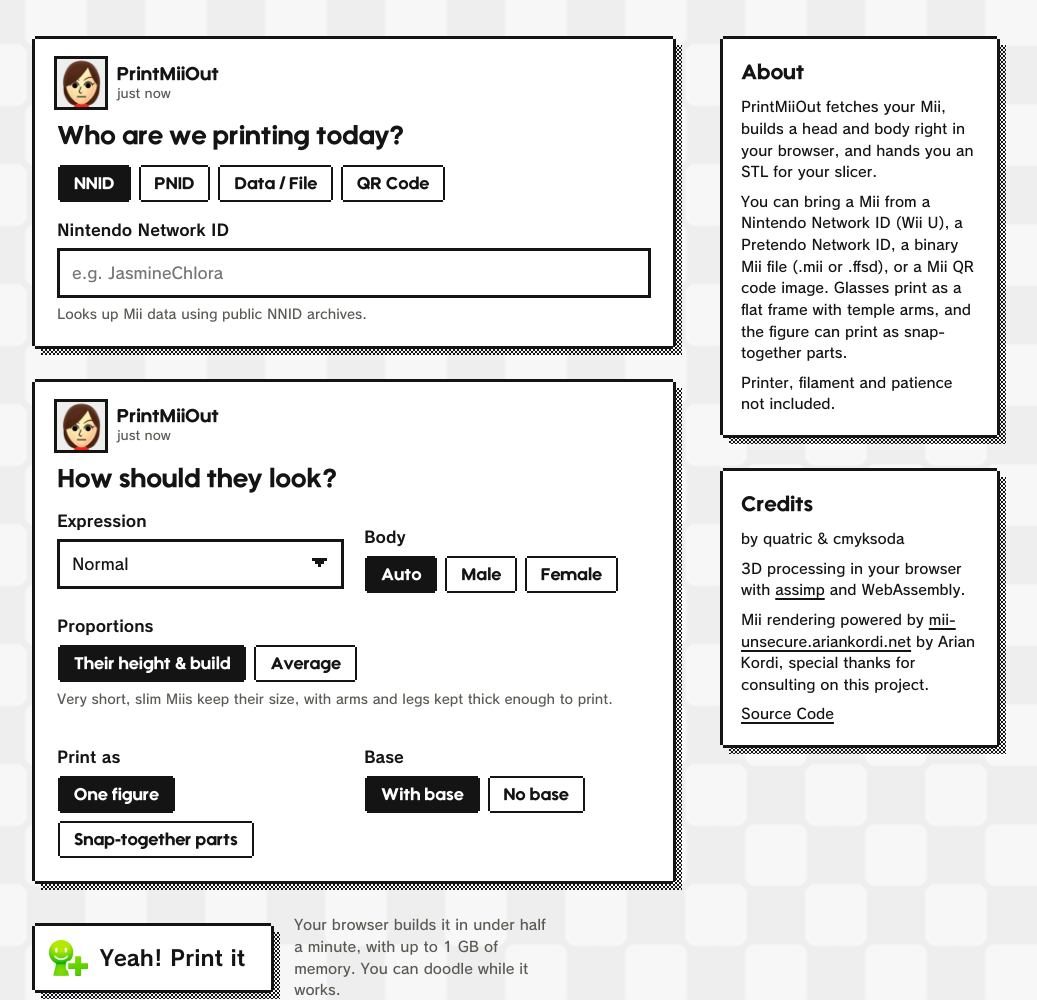
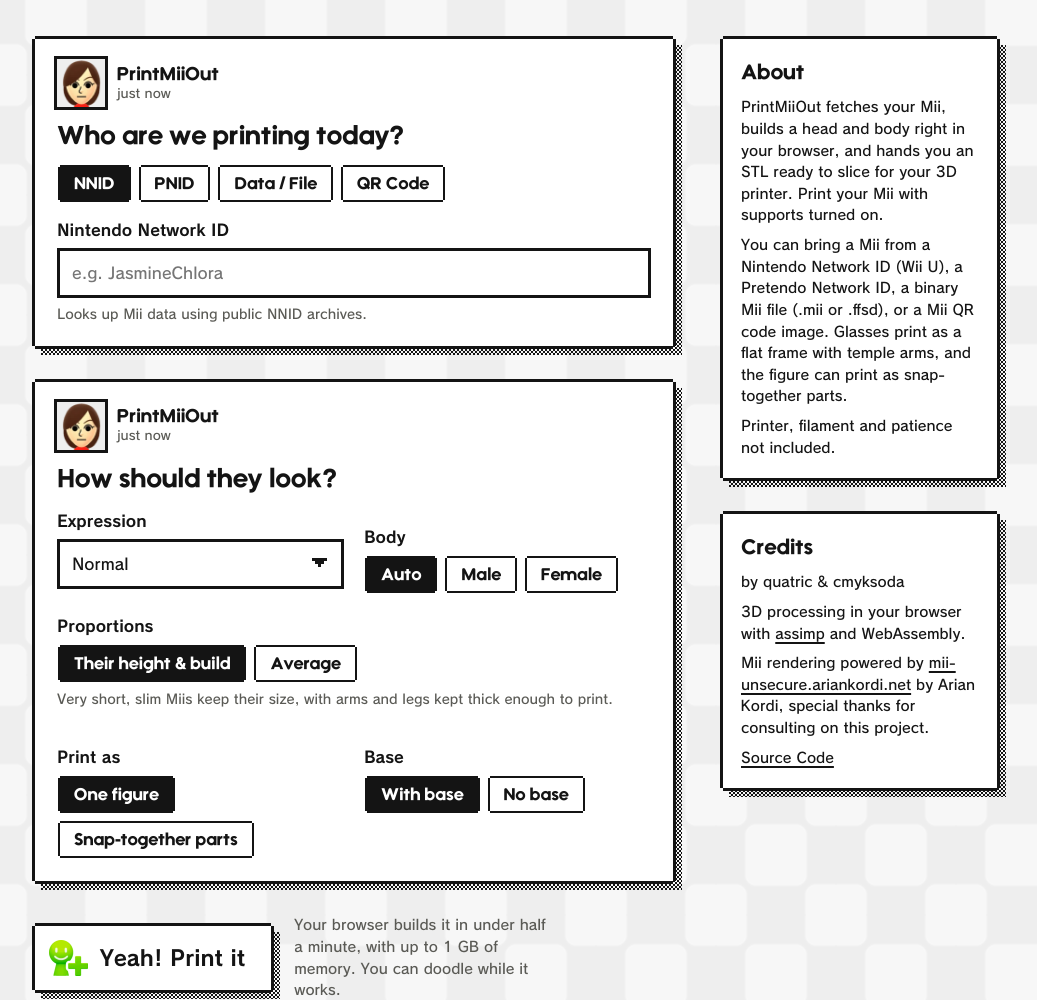
Before and after one commit to quatric/PrintMiiOut, a Flask app: page / in a window 1280 px wide. Shown: the part 285-1285 px from the top of the page, without its empty margins (124-1161 px from the left). Run offline with Flask 3, Linux system fonts and the light colour scheme; some libraries are stand-ins or nearby versions.

Commit message:
Reword About blurb and mention supports

```diff
--- a/templates/index.html
+++ b/templates/index.html
@@ -654,7 +654,7 @@
   <aside class="side">
     <section class="px">
       <h2>About</h2>
-      <p>PrintMiiOut fetches your Mii, builds a head and body right in your browser, and hands you an STL for your slicer.</p>
+      <p>PrintMiiOut fetches your Mii, builds a head and body right in your browser, and hands you an STL ready to slice for your 3D printer. Print your Mii with supports turned on.</p>
       <p>You can bring a Mii from a Nintendo Network ID (Wii U), a Pretendo Network ID, a binary Mii file (.mii or .ffsd), or a Mii QR code image. Glasses print as a flat frame with temple arms, and the figure can print as snap-together parts.</p>
       <p>Printer, filament and patience not included.</p>
     </section>
```
